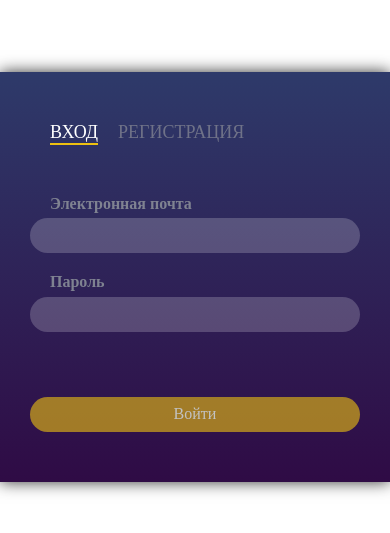
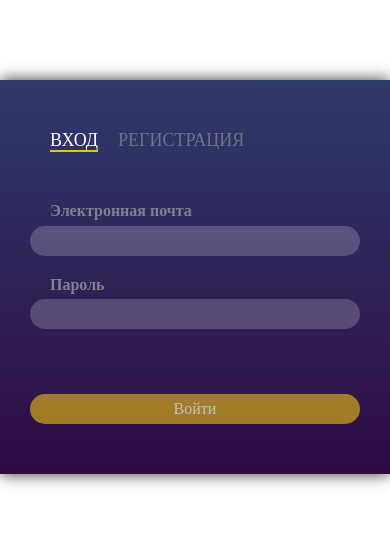
Before and after one commit to MaximArzhanov/weather-slider, a React (Create React App) app: page /#/signin in a window 390 px wide. Shown: the part 145-678 px from the top of the page. Built offline with nearby package versions, Linux system fonts and the light colour scheme.

Commit message:
feat: Реализована адаптивная вёрстка для header

```diff
--- a/src/components/Button/Button.css
+++ b/src/components/Button/Button.css
@@ -30,6 +30,10 @@
 
 
 @media screen and (max-width: 768px) {
+  .button {
+    height: 30px;
+  }
+
   .button_type_icon {
     width: 100%;
   }
--- a/src/components/Header/Header.css
+++ b/src/components/Header/Header.css
@@ -35,9 +35,9 @@
 @media screen and (max-width: 768px) {
   .header {
     flex-direction: column-reverse;
+    justify-content: space-between;
     padding-top: 10px;
     padding-bottom: 10px;
-    gap: 20px;
-    height: 130px;
+    height: 110px;
   }
 }
--- a/src/components/Input/Input.css
+++ b/src/components/Input/Input.css
@@ -24,3 +24,10 @@
   font-size: 16px;
   font-weight: bold;
 }
+
+
+@media screen and (max-width: 768px) {
+  .input {
+    height: 30px;
+  }
+}
```
